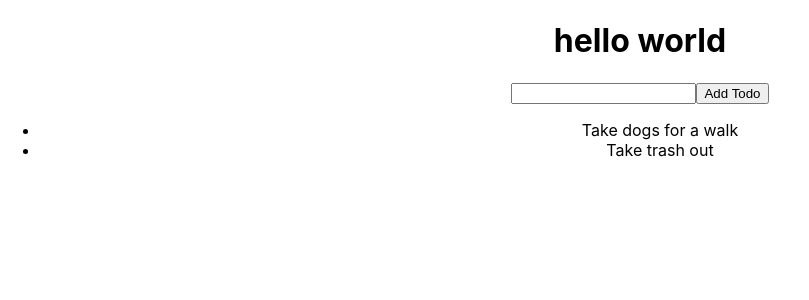
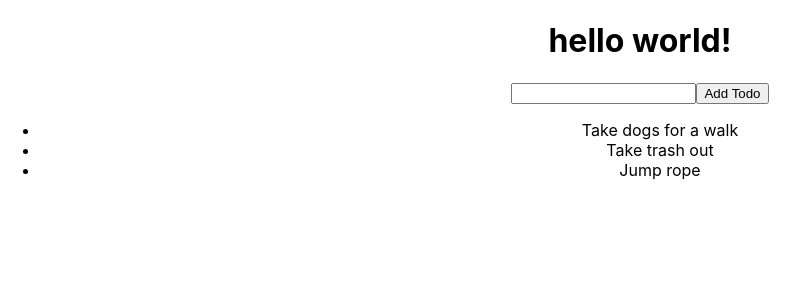
Before and after one commit to ivanleeswe/todoapp_react_firebase, a React (Create React App) app: page / in a window 1280 px wide. Shown: the top 300 px of the page, without its empty margins (0-809 px from the left). Built offline with nearby package versions, Linux system fonts and the light colour scheme.

Commit message:
Implemented changes to input

```diff
--- a/src/App.js
+++ b/src/App.js
@@ -2,12 +2,13 @@ import React, { useState } from 'react';
 import './App.css';
 
 function App() {
-  const [todos, setTodos] = useState(['Take dogs for a walk', 'Take trash out']);
+  const [todos, setTodos] = useState(['Take dogs for a walk', 'Take trash out', 'Jump rope']);
+  const [input, setInput] = useState('');
 
   return (
     <div className="App">
-      <h1>hello world</h1>
-      <input></input>
+      <h1>hello world!</h1>
+      <input value={input} onChange={event => setInput(event.target.value)}/>
       <button>Add Todo</button>
 
       <ul>
```
